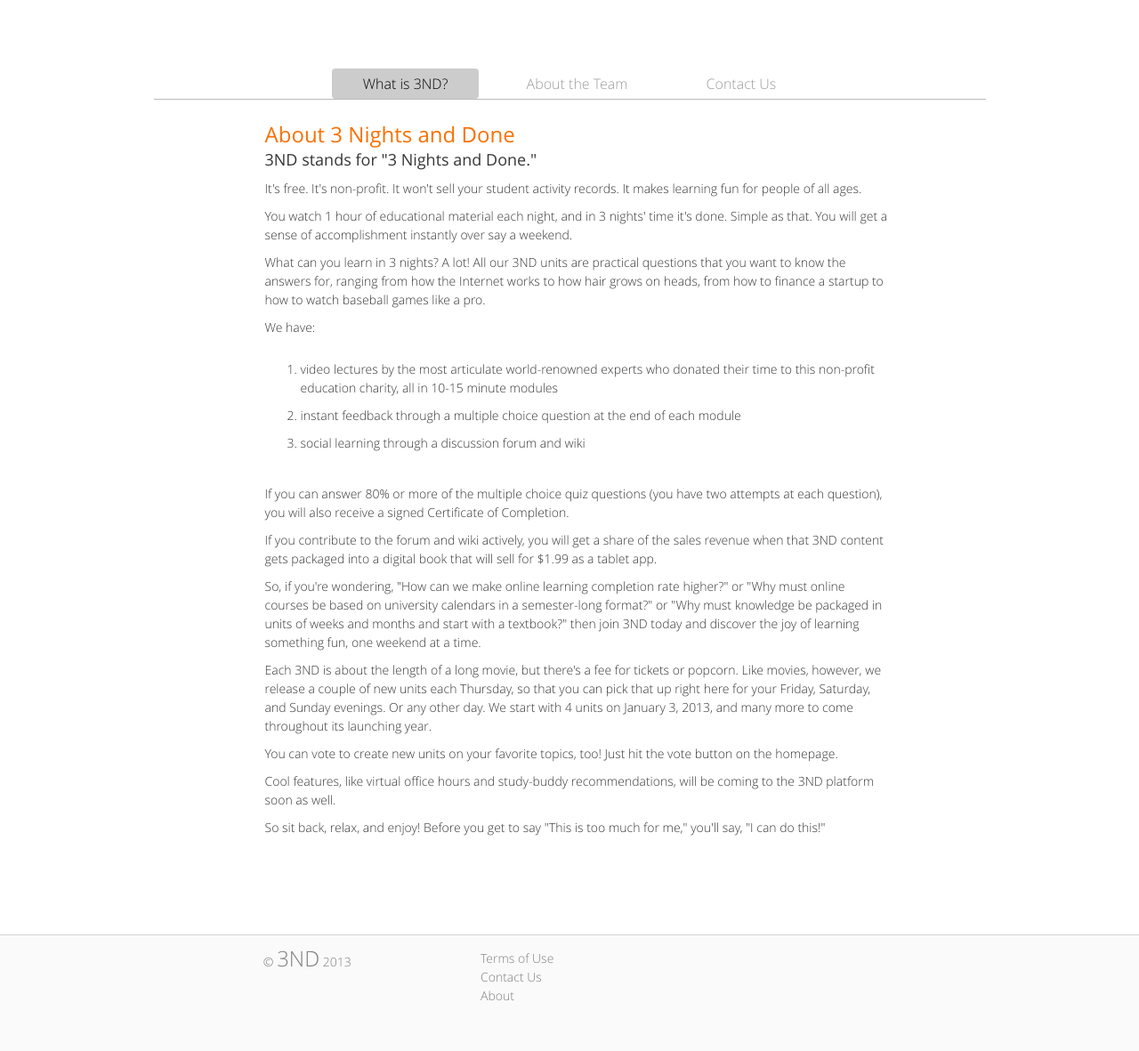
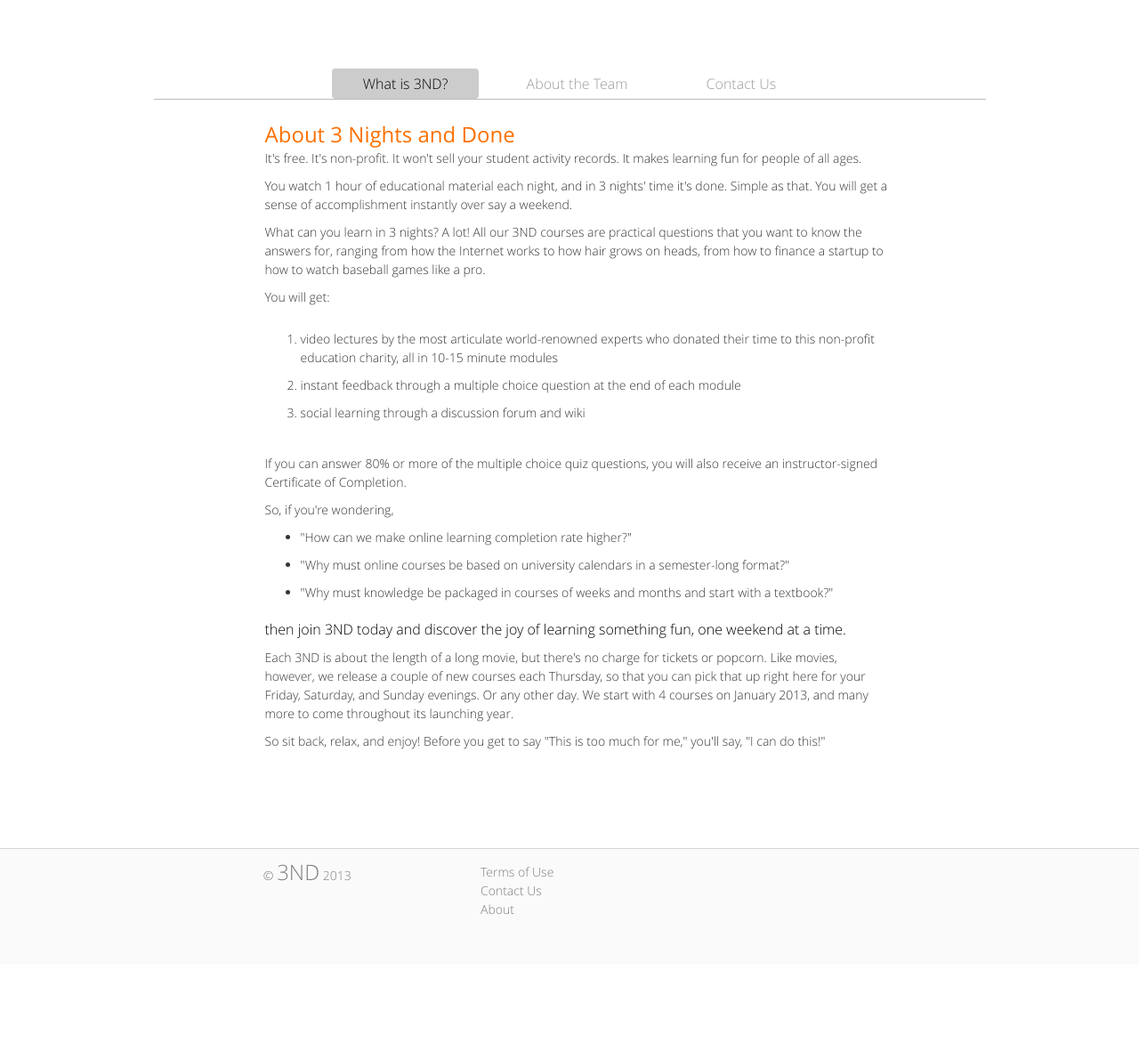
Before and after one commit to mollycode/tnd, a Django app: page /about/ in a window 1280 px wide. Shown: the part 52-1233 px from the top of the page at 89% size. After the commit the page ends 1080 px from the top, so only its background shows below. Run offline with Django 3.2, Linux system fonts and the light colour scheme; parts of the project's set-up code (start-up, migrations or seed data) failed here and were passed over; some libraries are stand-ins or nearby versions.

Commit message:
Edit about text, course list details, index text

```diff
--- a/main/templates/about.html
+++ b/main/templates/about.html
@@ -12,15 +12,14 @@
         	<br />
             <div id="aboutmain">
                 <h2>About 3 Nights and Done</h2>
-                <h3>3ND stands for "3 Nights and Done."</h3>
 
                 <p>It's free. It's non-profit. It won't sell your student activity records. It makes learning fun for people of all ages.</p>
 
                 <p>You watch 1 hour of educational material each night, and in 3 nights' time it's done. Simple as that. You will get a sense of accomplishment instantly over say a weekend.</p>
 
-                <p>What can you learn in 3 nights? A lot! All our 3ND units are practical questions that you want to know the answers for, ranging from how the Internet works to how hair grows on heads, from how to finance a startup to how to watch baseball games like a pro.</p>
+                <p>What can you learn in 3 nights? A lot! All our 3ND courses are practical questions that you want to know the answers for, ranging from how the Internet works to how hair grows on heads, from how to finance a startup to how to watch baseball games like a pro.</p>
 
-                <p>We have:
+                <p>You will get:
                     <ol>
                         <li>video lectures by the most articulate world-renowned experts who donated their time to this non-profit education charity, all in 10-15 minute modules </li>
                         <li>instant feedback through a multiple choice question at the end of each module</li>
@@ -28,17 +27,21 @@
                     </ol>
                 </p>
 
-                <p>If you can answer 80% or more of the multiple choice quiz questions (you have two attempts at each question), you will also receive a signed Certificate of Completion.</p>
+                <p>If you can answer 80% or more of the multiple choice quiz questions, you will also receive an instructor-signed Certificate of Completion.</p>
 
-                <p>If you contribute to the forum and wiki actively, you will get a share of the sales revenue when that 3ND content gets packaged into a digital book that will sell for $1.99 as a tablet app.</p>
+                <p>So, if you're wondering,
+                	<ul>
+                    	<li>"How can we make online learning completion rate higher?"</li>
+                        <li>"Why must online courses be based on university calendars in a semester-long format?"</li>
+                        <li>"Why must knowledge be packaged in courses of weeks and months and start with a textbook?" </li>
+                    </ul>
+                   then join 3ND today and discover the joy of learning something fun, one weekend at a time.</p>
 
-                <p>So, if you're wondering, "How can we make online learning completion rate higher?" or "Why must online courses be based on university calendars in a semester-long format?" or "Why must knowledge be packaged in units of weeks and months and start with a textbook?" then join 3ND today and discover the joy of learning something fun, one weekend at a time.</p>
+                <p>Each 3ND is about the length of a long movie, but there's no charge for tickets or popcorn. Like movies, however, we release a couple of new courses each Thursday, so that you can pick that up right here for your Friday, Saturday, and Sunday evenings. Or any other day. We start with 4 courses on January 2013, and many more to come throughout its launching year.</p>
 
-                <p>Each 3ND is about the length of a long movie, but there's a fee for tickets or popcorn. Like movies, however, we release a couple of new units each Thursday, so that you can pick that up right here for your Friday, Saturday, and Sunday evenings. Or any other day. We start with 4 units on January 3, 2013, and many more to come throughout its launching year.</p>
+                <!--<p>You can vote to create new courses on your favorite topics, too! Just hit the vote button on the homepage.</p>
 
-                <p>You can vote to create new units on your favorite topics, too! Just hit the vote button on the homepage.</p>
-
-                <p>Cool features, like virtual office hours and study-buddy recommendations, will be coming to the 3ND platform soon as well.</p>
+                <p>Cool features, like virtual office hours and study-buddy recommendations, will be coming to the 3ND platform soon as well.</p>-->
 
                 <p>So sit back, relax, and enjoy! Before you get to say "This is too much for me," you'll say, "I can do this!"</p>
             </div>
--- a/main/templates/courselist.html
+++ b/main/templates/courselist.html
@@ -26,7 +26,7 @@
             </tr>
         	<tr>
             	<td><a href="/course/cambroncourseinfo/">How Does the Internet Work?</a></td>
-                <td>G. Keith Cambron (former CEO, AT&T Labs)</td>
+                <td>G. Keith Cambron (former President & CEO, AT&T Labs)</td>
                 <td data-date="01-24-2013">January 24, 2013</td>
                 <td><a class="addbutton blue" href="/users/addcourse/2?next=/users/currentlessons/">Add Course</a></td>
                 <td data-date="01-24-2013" month="1">January 24, 2013</td>
@@ -40,14 +40,14 @@
             </tr>
             <tr>
             	<td><a href="/course/foxcourseinfo/">How Does Venture Finance Work?</a></td>
-                <td>Richard M. Fox (MD, Cross Atlantic Capital Partners)</td>
+                <td>Richard M. Fox (Managing Director, Cross Atlantic Capital)</td>
                 <td data-date="01-24-2013">January 24, 2013</td>
                 <td><a class="addbutton blue" href="/users/addcourse/3?next=/users/currentlessons/">Add Course</a></td>
                 <td data-date="01-24-2013" month="1">January 24, 2013</td>
                 <td><a class="addbutton blue" href="#">Add Course</a></td>
             </tr>
             <tr>
-            	<td>How Do We Watch Baseball Like a Pro?</td>
+            	<td>How Can You Watch Baseball Like a Pro?</td>
                 <td>Barry Foote (former baseball star)</td>
                 <td data-date="01-31-2013" month="1">January 31, 2013</td>
                 <td><a class="addbutton blue" href="#">Add Course</a></td>
--- a/static/javascript.js
+++ b/static/javascript.js
@@ -15,7 +15,7 @@ $(document).ready(function() {
 
 		(function cycle() {
 			divs.eq(i).effect("slide")
-					  .delay(8000)
+					  .delay(6000)
 					  .show(0)
 					  .hide(0, cycle)
 
```
Also changed, not shown: main/templates/index.html (+5 -5 lines), static/images/blocks/foote.png.
